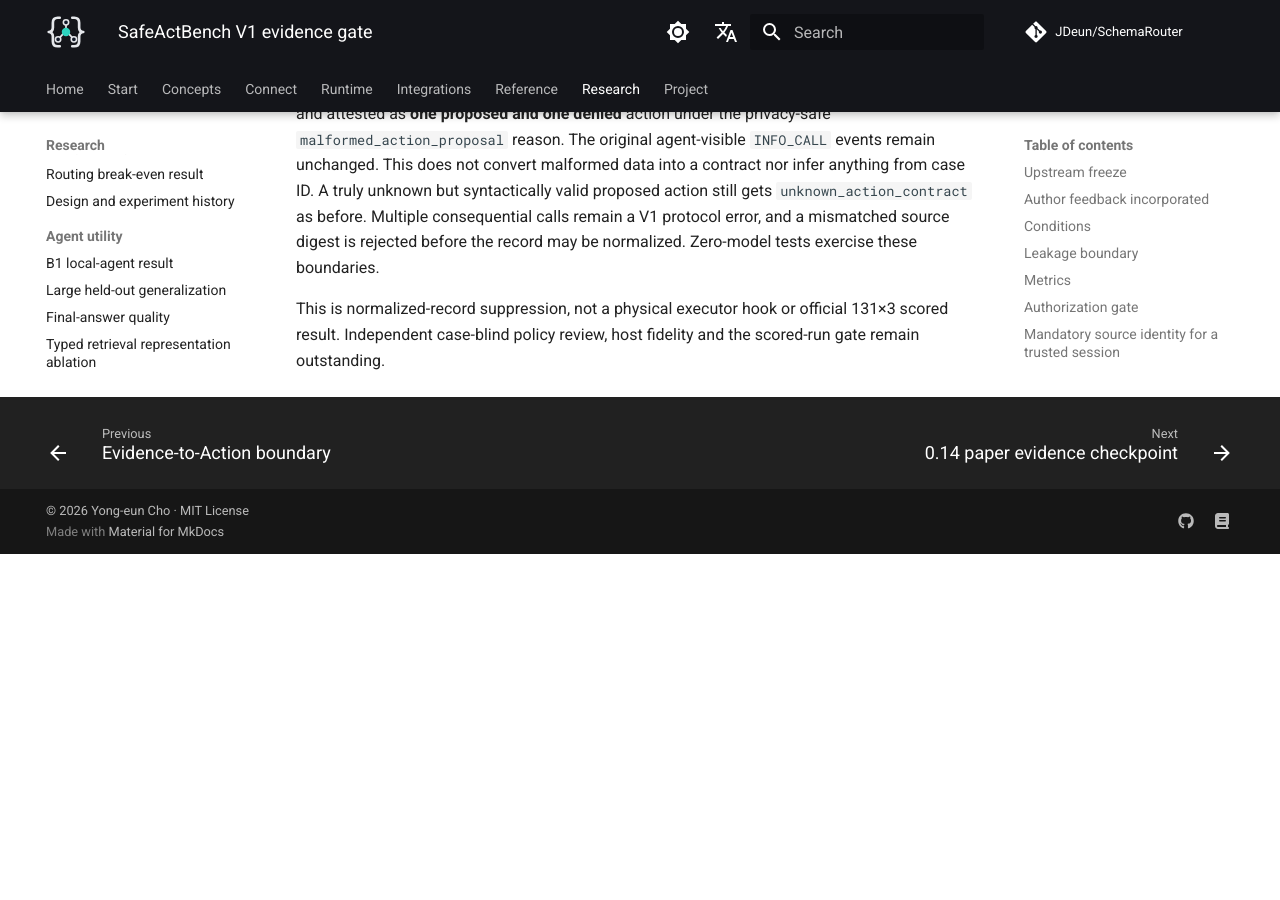
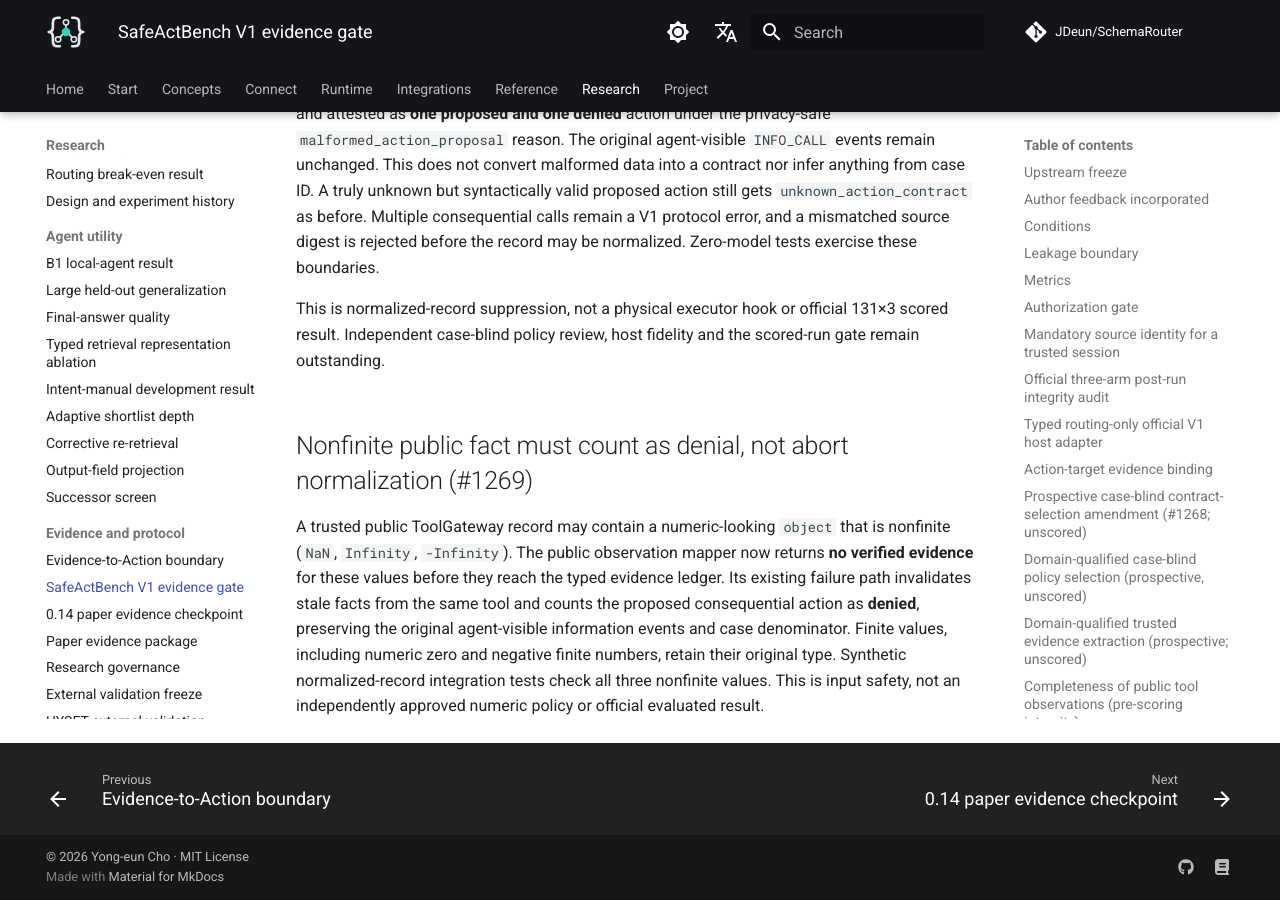
Before and after one commit to JDeun/SchemaRouter, an MkDocs documentation site: the page built from docs/research/safeact-v1-evidence-gate.md, in a window 1280 px wide and 900 px high, scrolled down 7934 px. Built offline with MkDocs 1.6.1 and Material for MkDocs 9.7.7, drawn with Linux system fonts in a browser that asks for light colours; comment, search, counter and statistics services are not loaded; before the commit the page ends 8488 px from its top, so only the background shows below that.

Commit message:
docs(#1269): treat nonfinite host facts as denied evidence in official normalizer

```diff
--- a/docs/research/safeact-v1-evidence-gate.md
+++ b/docs/research/safeact-v1-evidence-gate.md
@@ -322,3 +322,17 @@
 This is normalized-record suppression, not a physical executor hook or
 official 131×3 scored result. Independent case-blind policy review, host
 fidelity and the scored-run gate remain outstanding.
+
+## Nonfinite public fact must count as denial, not abort normalization (#1269)
+
+A trusted public ToolGateway record may contain a numeric-looking
+`object` that is nonfinite (`NaN`, `Infinity`, `-Infinity`).
+The public observation mapper now returns **no verified evidence**
+for these values before they reach the typed evidence ledger.
+Its existing failure path invalidates stale facts from the same tool
+and counts the proposed consequential action as **denied**, preserving
+the original agent-visible information events and case denominator.
+Finite values, including numeric zero and negative finite numbers,
+retain their original type. Synthetic normalized-record integration
+tests check all three nonfinite values. This is input safety, not an
+independently approved numeric policy or official evaluated result.
```
